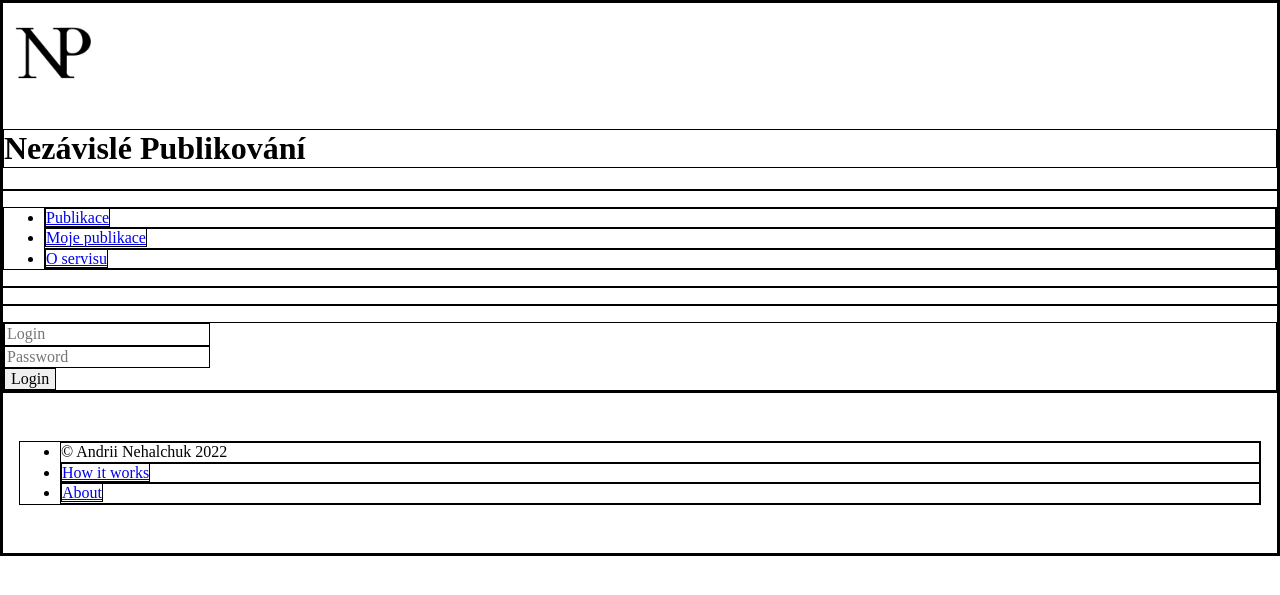
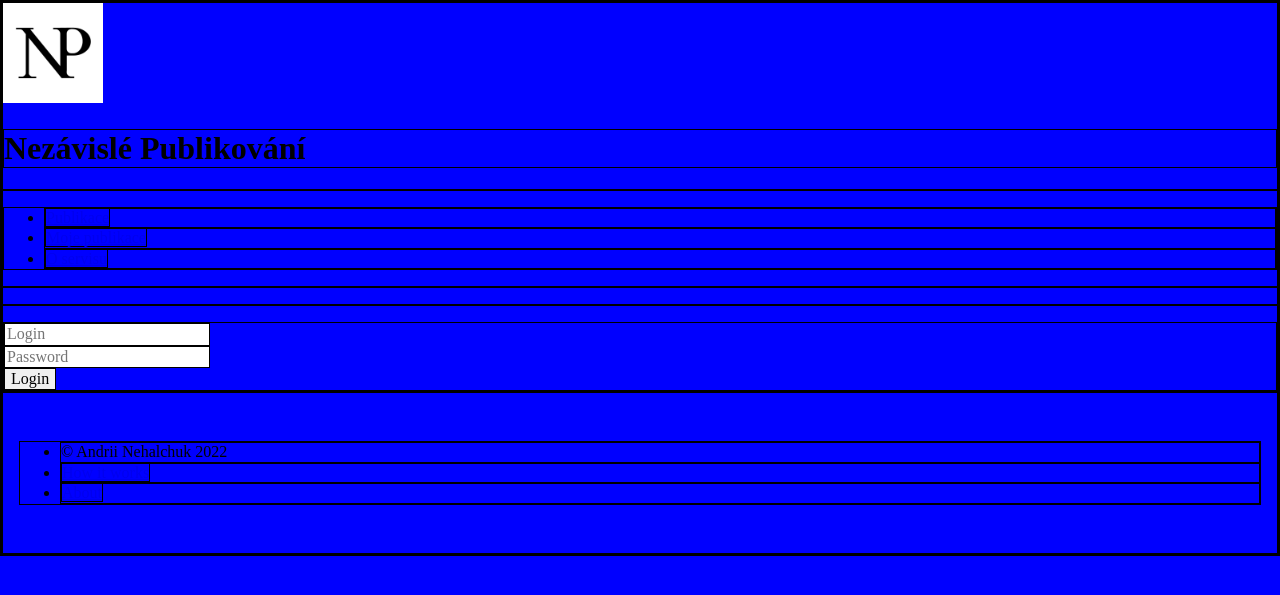
Before and after one commit to andneh/ZWA, a PHP site: page / in a window 1280 px wide. Shown: the top 595 px of the page. Run offline with PHP 8.4, Linux system fonts and the light colour scheme.

Commit message:
docker nginx

```diff
--- a/client/static/styles/dev.css
+++ b/client/static/styles/dev.css
@@ -1,3 +1,8 @@
 * {
     border: 1px solid black;
 }
+
+body {
+    background-color: blue;
+
+}
```
Also changed, not shown: .devcontainer/devcontainer.json, .devcontainer/docker-compose.yml, 8 other files.
